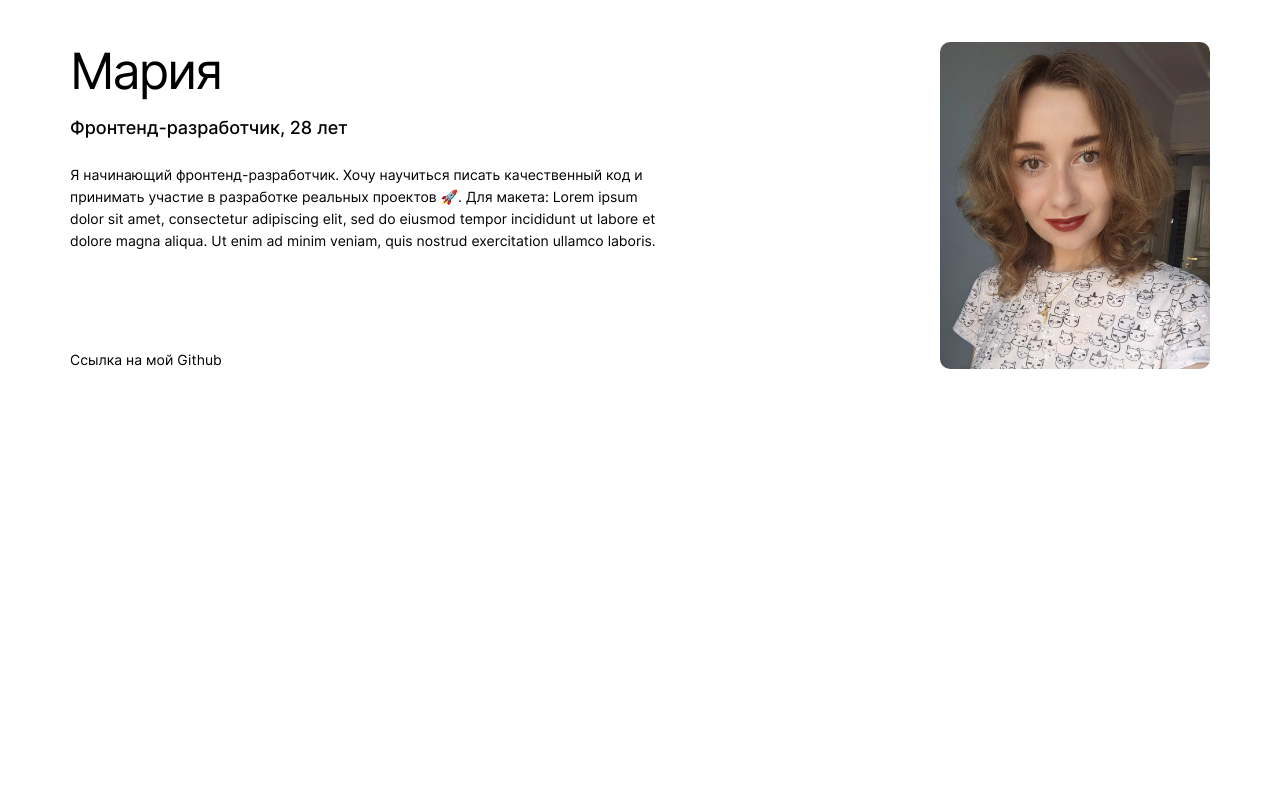
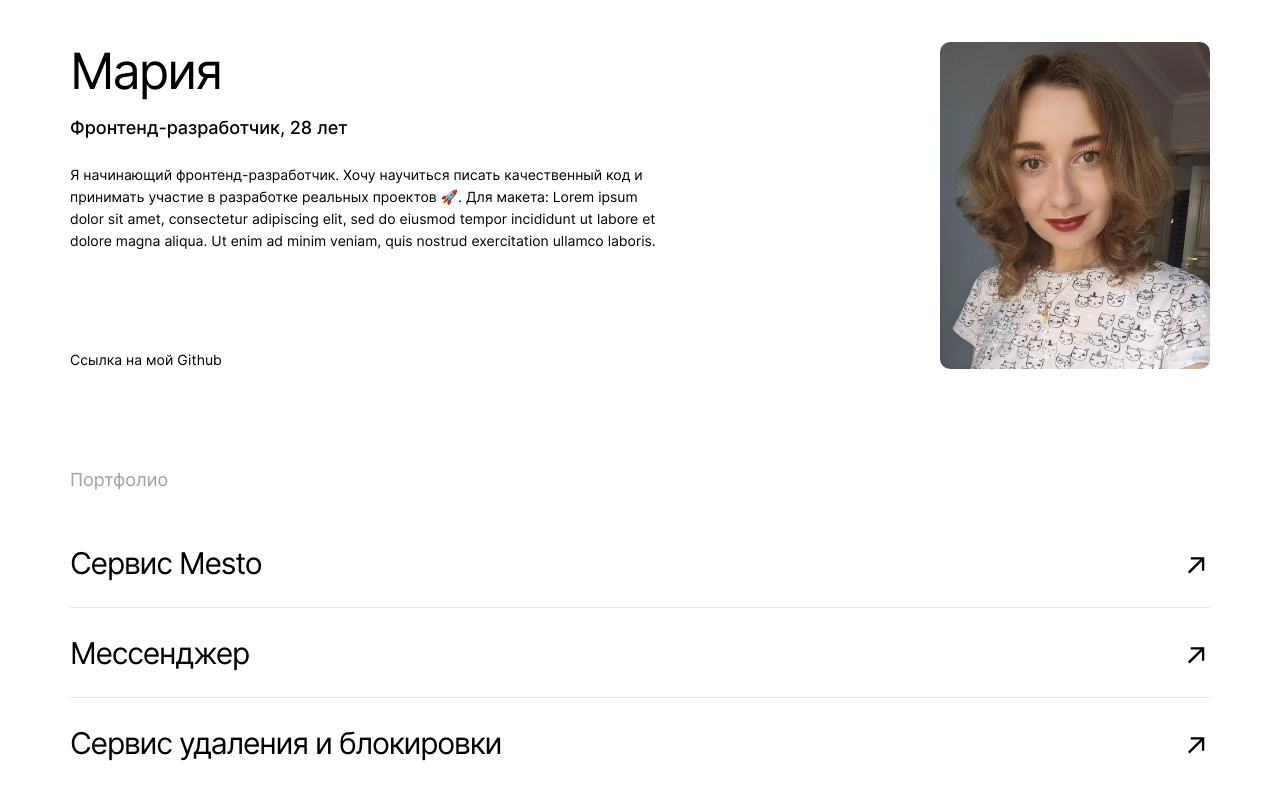
Before and after one commit to MariiaGudkova/movies-explorer-frontend, a React (Create React App) app: page / in a window 1280 px wide. Shown: the part 2053-2853 px from the top of the page. Before the commit the page ends 2523 px from the top, so only its background shows below. Built offline with nearby package versions, Linux system fonts and the light colour scheme.

Commit message:
add portfolio component

```diff
--- a/src/components/Main/Main.jsx
+++ b/src/components/Main/Main.jsx
@@ -3,6 +3,7 @@ import Promo from "../Promo/Promo.jsx";
 import AboutProject from "../AboutProject/AboutProject.jsx";
 import Techs from "../Techs/Techs.jsx";
 import AboutMe from "../AboutMe/AboutMe";
+import Portfolio from "../Portfolio/Portfolio";
 
 function Main(props) {
   const { isLogged } = props;
@@ -12,6 +13,7 @@ function Main(props) {
       <AboutProject />
       <Techs />
       <AboutMe />
+      <Portfolio />
     </>
   );
 }
--- a/src/components/Portfolio/Portfolio.css
+++ b/src/components/Portfolio/Portfolio.css
@@ -0,0 +1,117 @@
+.portfolio-container {
+  display: flex;
+  flex-direction: column;
+}
+
+.portfolio {
+  display: flex;
+  flex-direction: column;
+  margin: 0 70px 125px 70px;
+}
+
+.portfolio__title {
+  padding: 0;
+  margin: 0 0 48px 0;
+  font-family: "Inter", "Arial", "Helvetica", sans-serif;
+  font-style: normal;
+  font-weight: 400;
+  font-size: 18px;
+  line-height: 20px;
+  color: #a0a0a0;
+}
+
+.portfolio__list {
+  display: flex;
+  flex-direction: column;
+  padding: 0;
+  margin: 0;
+  list-style: none;
+}
+
+.portfolio__item {
+  display: flex;
+  flex-direction: row;
+  justify-content: space-between;
+  padding: 0 0 19px 0;
+  margin: 0 0 20px 0;
+  border-bottom: 1px solid #e8e8e8;
+}
+
+.portfolio__item_no-border {
+  margin-bottom: 0;
+  border-bottom: none;
+}
+
+.portfolio__subtitle {
+  padding: 0;
+  margin: 0;
+  font-family: "Inter", "Arial", "Helvetica", sans-serif;
+  font-style: normal;
+  font-weight: 400;
+  font-size: 30px;
+  line-height: 50px;
+  letter-spacing: -0.04em;
+  color: #000000;
+}
+
+.portfolio__link {
+  margin-top: 19px;
+  margin-right: 5px;
+  cursor: pointer;
+  -webkit-transition: opacity 0.5s ease-in;
+  transition: opacity 0.5s ease-in;
+}
+
+.portfolio__link:hover {
+  opacity: 0.6;
+  -webkit-transition: opacity 0.5s ease-out;
+  transition: opacity 0.5s ease-out;
+}
+
+@media screen and (min-width: 1285px) {
+  .portfolio-container {
+    align-items: center;
+  }
+
+  .portfolio {
+    max-width: 1280px;
+    width: 100%;
+  }
+}
+
+@media screen and (max-width: 870px) {
+  .portfolio {
+    margin: 0 50px 90px 50px;
+  }
+
+  .portfolio__subtitle {
+    font-size: 28px;
+  }
+}
+
+@media screen and (max-width: 590px) {
+  .portfolio__title {
+    font-size: 14px;
+    margin-bottom: 40px;
+  }
+
+  .portfolio__subtitle {
+    font-size: 18px;
+    line-height: 28px;
+  }
+
+  .portfolio__link {
+    margin-top: 4px;
+    margin-right: 5px;
+  }
+
+  .portfolio__arrow {
+    width: 12px;
+  }
+}
+
+@media screen and (max-width: 520px) {
+  .portfolio {
+    margin: 0 14px 70px 14px;
+  }
+}
--- a/src/components/Portfolio/Portfolio.jsx
+++ b/src/components/Portfolio/Portfolio.jsx
@@ -0,0 +1,55 @@
+import "./Portfolio.css";
+import portfolioArrow from "../../images/portfolio__arrow.svg";
+
+function Portfolio() {
+  return (
+    <div className="portfolio-container">
+      <div className="portfolio">
+        <h2 className="portfolio__title">Портфолио</h2>
+        <ul className="portfolio__list">
+          <li className="portfolio__item">
+            <p className="portfolio__subtitle">Сервис Mesto</p>
+            <a
+              href="https://github.com/MariiaGudkova/react-mesto-api-full"
+              className="portfolio__link"
+            >
+              <img
+                className="portfolio__arrow"
+                src={portfolioArrow}
+                alt="Arrow"
+              />
+            </a>
+          </li>
+          <li className="portfolio__item">
+            <p className="portfolio__subtitle">Мессенджер</p>
+            <a
+              href="https://github.com/MariiaGudkova/Messenger_front_Itransition"
+              className="portfolio__link"
+            >
+              <img
+                className="portfolio__arrow"
+                src={portfolioArrow}
+                alt="Arrow"
+              />
+            </a>
+          </li>
+          <li className="portfolio__item portfolio__item_no-border">
+            <p className="portfolio__subtitle">Сервис удаления и блокировки</p>
+            <a
+              href="https://github.com/MariiaGudkova/Web_application_Itransition"
+              className="portfolio__link"
+            >
+              <img
+                className="portfolio__arrow"
+                src={portfolioArrow}
+                alt="Arrow"
+              />
+            </a>
+          </li>
+        </ul>
+      </div>
+    </div>
+  );
+}
+
+export default Portfolio;
```
Also changed, not shown: src/images/portfolio__arrow.svg (added).
